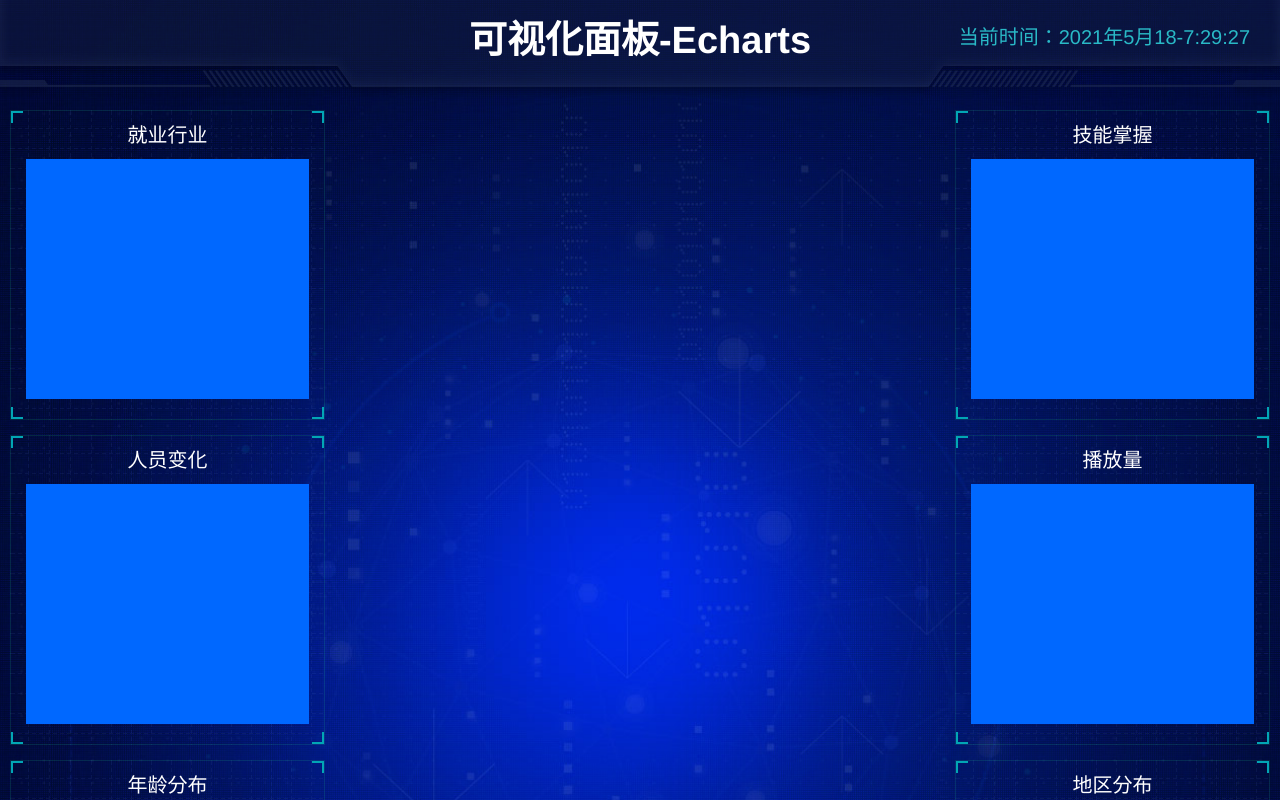
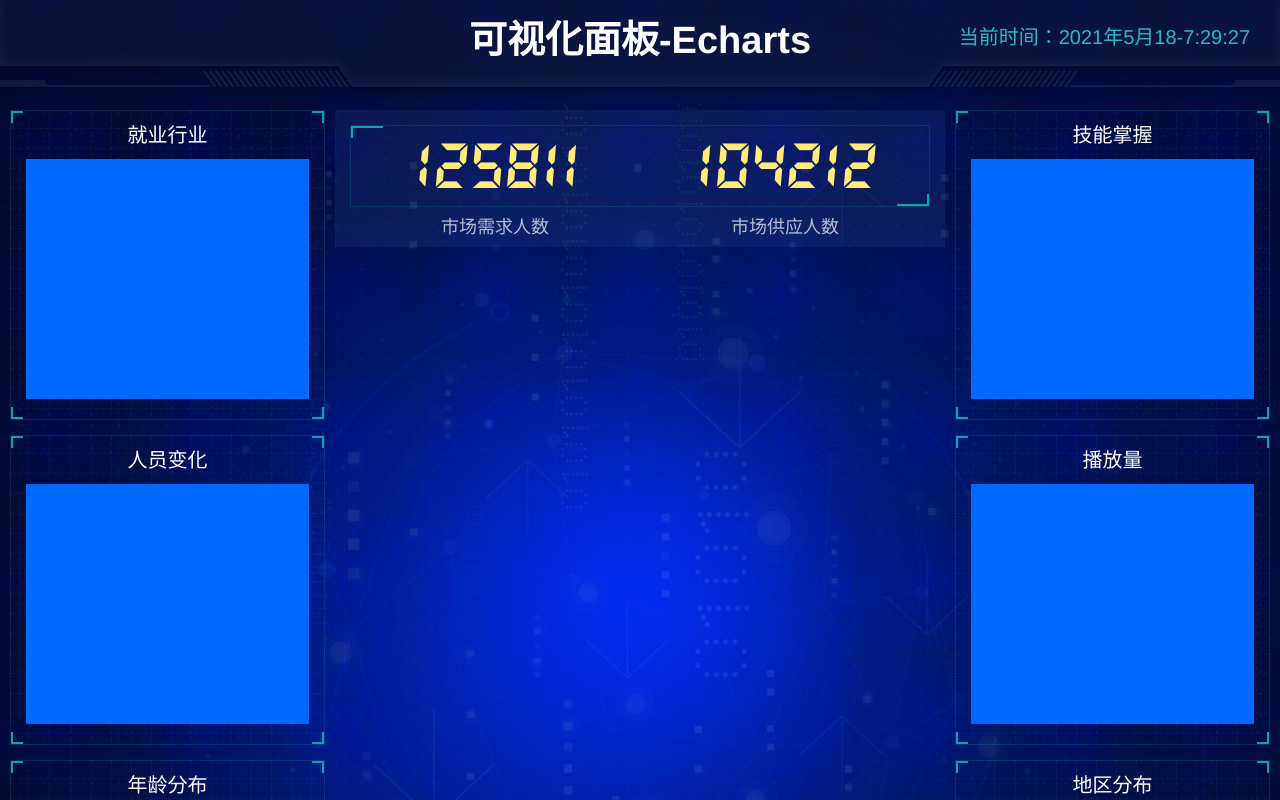
Before and after one commit to 664215399/st_echatsview, a Vue app: page /#/ in a window 1280 px wide. Shown: the top 800 px of the page. Built offline with nearby package versions, Linux system fonts and the light colour scheme.

Commit message:
fix:中间区域布局完成,模拟数据联调完毕

```diff
--- a/src/assets/scss/mixins.scss
+++ b/src/assets/scss/mixins.scss
@@ -9,6 +9,7 @@
     border-top: 2px solid #02a6b5;
     border-left: 2px solid #02a6b5;
   }
+
   &::after {
     position: absolute;
     top: 0;
@@ -20,6 +21,7 @@
     border-right: 2px solid #02a6b5;
   }
 }
+
 @mixin bottom-turn {
   &::before {
     position: absolute;
@@ -31,6 +33,7 @@
     border-bottom: 2px solid #02a6b5;
     border-left: 2px solid #02a6b5;
   }
+
   &::after {
     position: absolute;
     bottom: 0;
@@ -42,3 +45,13 @@
     border-right: 2px solid #02a6b5;
   }
 }
+
+@mixin VisualTitle-flex {
+  display: flex;
+  justify-content: space-between;
+  align-items: center;
+  li {
+    text-align: center;
+    flex: 1;
+  }
+}
--- a/src/views/echarts/components/VisualBody.vue
+++ b/src/views/echarts/components/VisualBody.vue
@@ -5,7 +5,9 @@
         <template slot="title">{{item.title}}</template>
       </echarts-card>
     </div>
-    <div class="VisualBody-center"></div>
+    <div class="VisualBody-center">
+      <visual-title :marketStatistics="marketStatistics"></visual-title>
+    </div>
     <div class="VisualBody-right">
       <echarts-card v-for="(item,index) in titleList" :key="index" v-show="index>=3">
         <template slot="title" class="EchartsCard-title">{{item.title}}</template>
@@ -16,29 +18,43 @@
 
 <script>
 import EchartsCard from '@/components/EchartsCard'
-import { titleList } from '../datas/data'
+import VisualTitle from './VisualTitle'
+import { titleList, marketStatistics } from '../datas/data'
+
 export default {
   components: {
-    EchartsCard
+    EchartsCard, VisualTitle
   },
   data () {
     return {
-
+      marketStatistics: []
     }
   },
   created () {
-
+    this.getData()
   },
   mounted () {
 
   },
   methods: {
-
+    getData () {
+      this.imitatePromise().then(res => {
+        this.marketStatistics = res
+      })
+    },
+    imitatePromise () {
+      return new Promise((resolve, reject) => {
+        setTimeout(() => {
+          resolve(marketStatistics)
+        }, 500)
+      })
+    }
   },
   computed: {
     titleList () {
       return titleList
     }
+
   }
 }
 </script>
--- /dev/null
+++ b/src/views/echarts/components/VisualTitle.vue
@@ -0,0 +1,108 @@
+<template>
+  <div class="VisualTitle">
+    <ul class="VisualTitle-num">
+      <li v-for="(item,index) in numList" :key="index">{{item}}</li>
+    </ul>
+    <ul class="VisualTitle-cont">
+      <li v-for="(item,index) in titleList" :key="index">{{item}}</li>
+    </ul>
+  </div>
+</template>
+
+<script>
+// import { marketStatistics } from '../datas/data'
+export default {
+  props: {
+    marketStatistics: {
+      type: Array,
+      default: () => {
+        return [
+          { title: '', num: 0 }
+        ]
+      }
+    }
+  },
+  watch: {
+    marketStatistics (newVal) {
+      if (newVal) {
+        this.titleList = newVal.map(val => {
+          return val.title
+        })
+        this.numList = newVal.map(val => {
+          return val.num
+        })
+      }
+    }
+  },
+  data () {
+    return {
+      titleList: [],
+      numList: []
+    }
+  },
+  created () {
+  },
+  mounted () {
+  },
+  methods: {
+  }
+}
+</script>
+
+<style scoped lang='scss'>
+@import '@/assets/scss/mixins';
+@font-face {
+  font-family: electronicFont;
+  src: url('../../../assets/font/DS-DIGIT.TTF');
+}
+.VisualTitle{
+    margin:0px 10px 20px 10px;
+    width:calc(100% - 20px);
+    background:rgba(101,132,226,.1);
+    padding:15px 15px 0px 15px;
+    box-sizing: border-box;
+    ul{
+        @include VisualTitle-flex;
+    }
+    &-num{
+        border:1px solid rgba(25, 186, 139, 0.17);
+        position: relative;
+        li{
+            height:80px;
+            font-size: 70px;
+            color:#ffeb7b;
+            line-height: 80px;
+            font-family:electronicFont ;
+        }
+        &::before{
+            width:30px;
+            height:10px;
+            content: '';
+            position: absolute;
+            border-top:2px solid #02a6b5;
+            border-left:2px solid #02a6b5;
+            top:0px;
+            left:0px;
+        }
+        &::after{
+            width:30px;
+            height:10px;
+            content: '';
+            position: absolute;
+            border-right:2px solid #02a6b5;
+            border-bottom:2px solid #02a6b5;
+            bottom:0px;
+            right:0px;
+        }
+    }
+    &-cont{
+         li{
+            height:40px;
+            color:rgba(255, 255, 255, 0.7);
+            font-size: 18px;
+            line-height: 40px;
+         }
+
+     }
+}
+</style>
--- a/src/views/echarts/datas/data.js
+++ b/src/views/echarts/datas/data.js
@@ -11,3 +11,10 @@ export const titleList = [{
 }, {
   title: '地区分布'
 }]
+export const marketStatistics = [{
+  title: '市场需求人数',
+  num: 125811
+}, {
+  title: '市场供应人数',
+  num: 104212
+}]
```
Also changed, not shown: src/assets/font/DS-DIGIT.TTF (added). Lines whose indentation alone changed are shown as unchanged.
